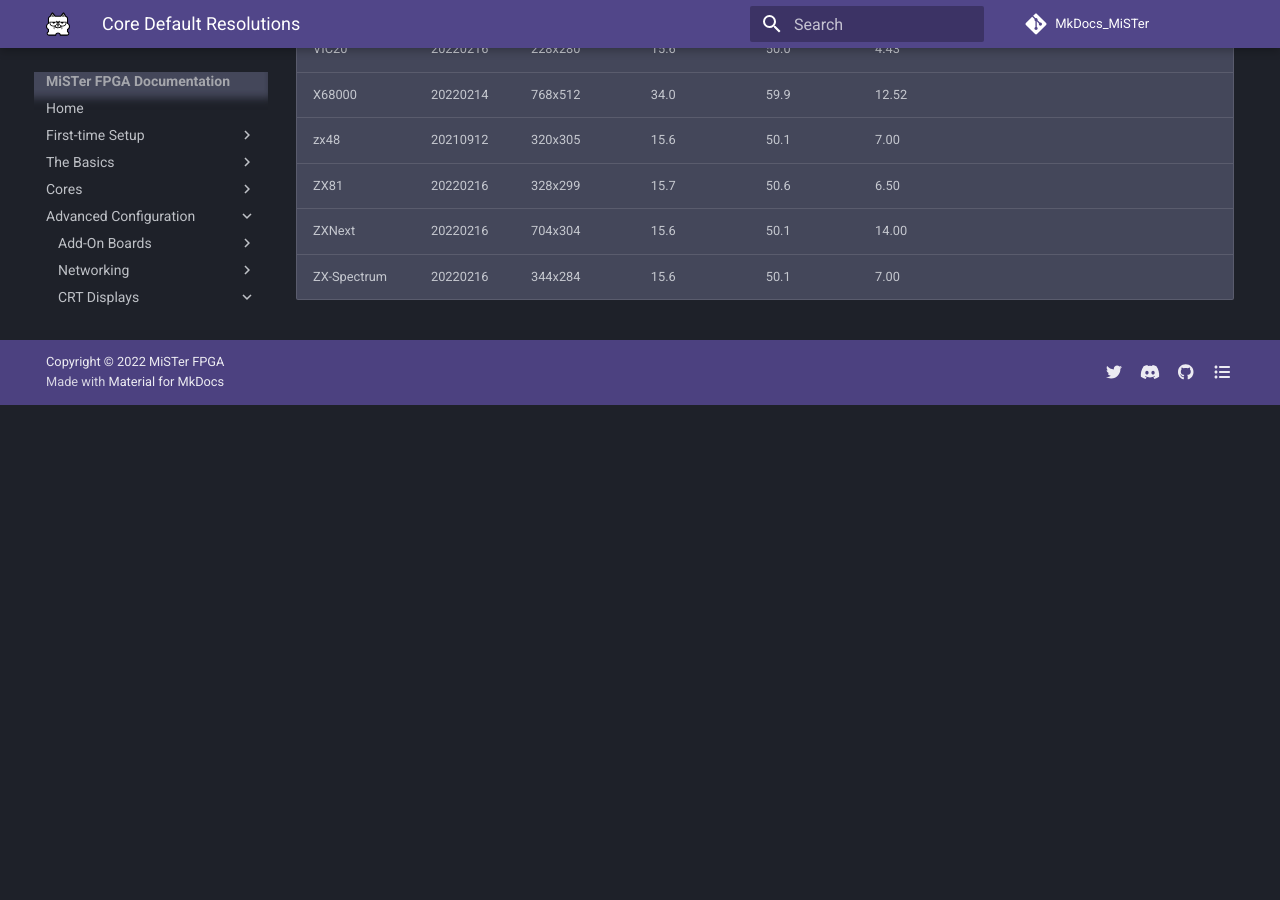
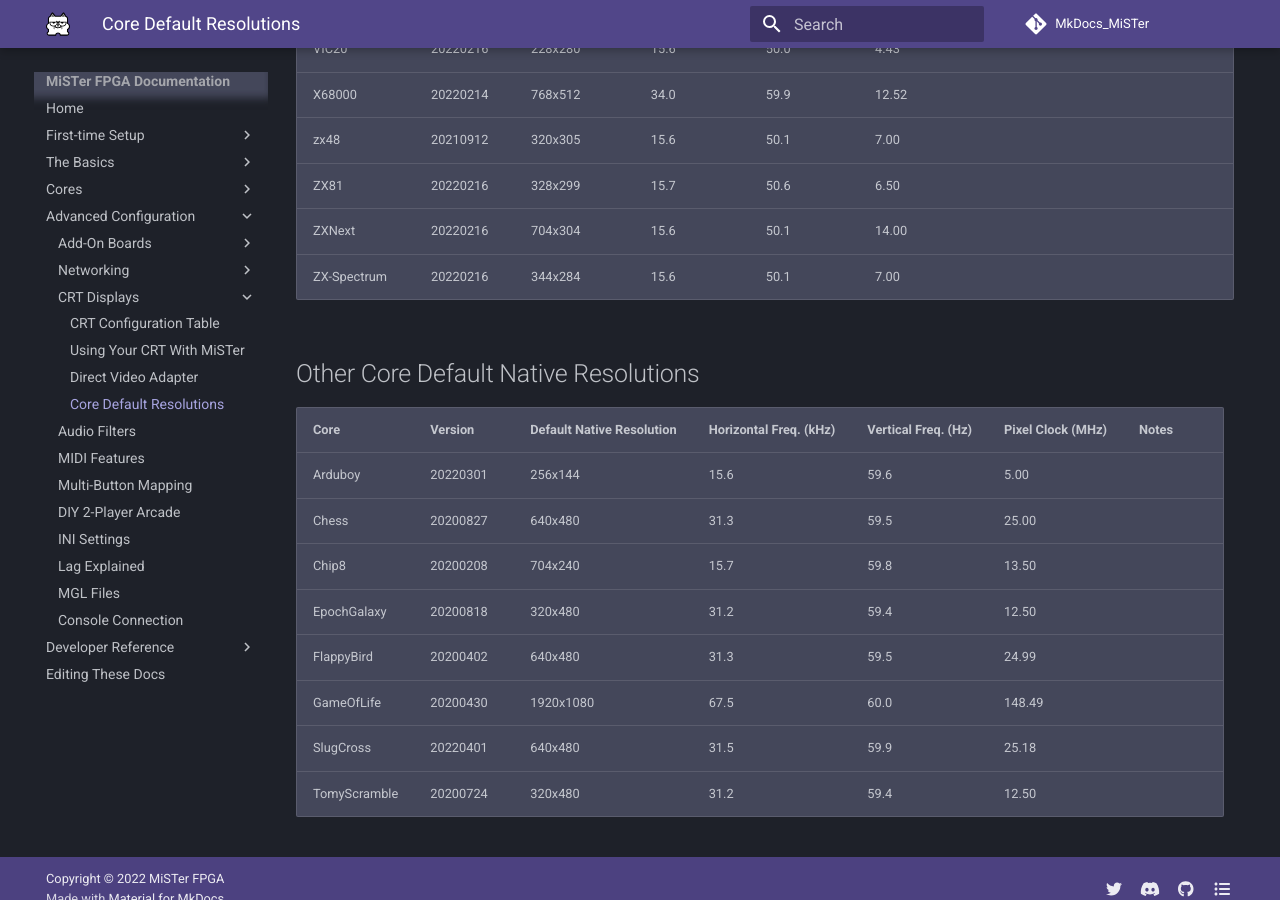
Before and after one commit to MiSTer-devel/MkDocs_MiSTer, an MkDocs documentation site: the page built from docs/advanced/nativeres.md, in a window 1280 px wide and 900 px high, scrolled down 4389 px. Built offline with MkDocs 1.6.1 and Material for MkDocs 9.7.7, drawn with Linux system fonts in a browser that asks for light colours; comment, search, counter and statistics services are not loaded; before the commit the page ends 4794 px from its top, so only the background shows below that.

Commit message:
Add other cores to nativeres.md

```diff
--- a/docs/advanced/nativeres.md
+++ b/docs/advanced/nativeres.md
@@ -97,3 +97,16 @@
 | ZX81           | 20220216 | 328x299                   | 15.7                   | 50.6                | 6.50              |                                                                                                                               |
 | ZXNext         | 20220216 | 704x304                   | 15.6                   | 50.1                | 14.00             |                                                                                                                               |
 | ZX-Spectrum    | 20220216 | 344x284                   | 15.6                   | 50.1                | 7.00              |                                                                                                                               |
+
+## Other Core Default Native Resolutions
+
+| Core         | Version  | Default Native Resolution | Horizontal Freq. (kHz) | Vertical Freq. (Hz) | Pixel Clock (MHz) | Notes |
+| ------------ | -------- | ------------------------- | ---------------------- | ------------------- | ----------------- | ----- |
+| Arduboy      | 20220301 | 256x144                   | 15.6                   | 59.6                | 5.00              |       |
+| Chess        | 20200827 | 640x480                   | 31.3                   | 59.5                | 25.00             |       |
+| Chip8        | 20200208 | 704x240                   | 15.7                   | 59.8                | 13.50             |       |
+| EpochGalaxy  | 20200818 | 320x480                   | 31.2                   | 59.4                | 12.50             |       |
+| FlappyBird   | 20200402 | 640x480                   | 31.3                   | 59.5                | 24.99             |       |
+| GameOfLife   | 20200430 | 1920x1080                 | 67.5                   | 60.0                | 148.49            |       |
+| SlugCross    | 20220401 | 640x480                   | 31.5                   | 59.9                | 25.18             |       |
+| TomyScramble | 20200724 | 320x480                   | 31.2                   | 59.4                | 12.50             |       |
```
Also changed, not shown: 1 other file.
